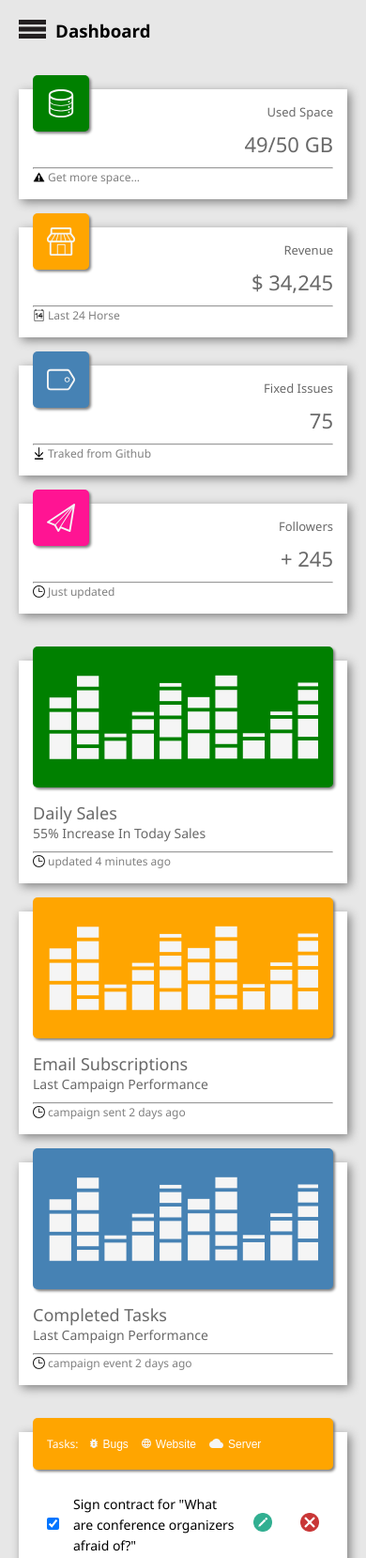
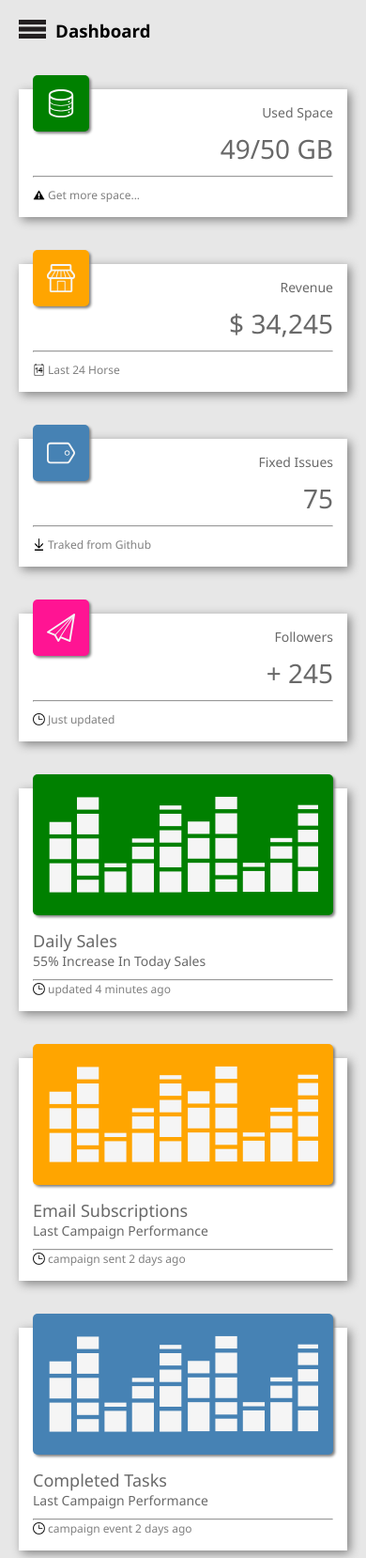
Before and after one commit to DriftHTML/Ekzn_1, a plain HTML site: page index.html in a window 390 px wide and 2444 px high. Shown: the top 1658 px of the page at 94% size. Drawn offline with Linux system fonts and the light colour scheme.

Commit message:
Error correction

```diff
--- a/dashboard.css
+++ b/dashboard.css
@@ -17,18 +17,22 @@
     margin: 0;
     transition-duration: 1s;
 }
+.info hr {
+    margin-bottom: 10px;
+}
 .info p:nth-of-type(1) {
     text-transform: capitalize;
     text-align: right;
     color: dimgrey;
-    font-size: 13px;
+    font-size: 14px;
     margin-bottom: 10px;
 }
 .info p:nth-of-type(2) {
     text-transform: uppercase;
     text-align: right;
     color: dimgrey;
-    font-size: 22px;
+    font-size: 28px;
+    font-weight: 500;
     margin-bottom: 10px;
 }
 .info p:nth-of-type(3) {
@@ -105,7 +109,7 @@
     border-radius: 5px;
     background-image: url(pic/graphics.svg);
     background-repeat: no-repeat;
-    background-size: 90% 70%;
+    background-size: 90% 80%;
     background-position: 50% 50%;
     box-shadow: 2px 2px 3px grey;
 }
@@ -247,7 +251,7 @@
     .cards-info {
         grid-template-columns: repeat(2,1fr);
         grid-template-rows: repeat(2,auto);
-        row-gap: 30px;
+        row-gap: 50px;
     }
     .cards-task {
         grid-template-columns: 1fr;
@@ -261,6 +265,9 @@
     }
     .table-graph {
         height: 130px;
+    }
+    .table-graph {
+        background-size: 90% 60%;
     }
 }
 @media screen and (max-width: 799px) {
@@ -286,7 +293,7 @@
     .cards-statistic {
         grid-template-columns: 1fr;
         grid-template-rows: repeat(3,auto);
-        row-gap: 30px;
+        row-gap: 50px;
     }
 }
 @media screen and (min-width: 501px) and (max-width: 649px) {
@@ -295,14 +302,14 @@
     }
     .table-graph {
         height: 200px;
-        background-size: 80% 70%;
+        background-size: 80% 95%;
     }
 }
 @media screen and (max-width: 500px) {
     .cards-info {
         grid-template-columns: 1fr;
         grid-template-rows: repeat(4,auto);
-        row-gap: 30px;
+        row-gap: 50px;
     }
     .statistic {
         padding: 150px 15px 15px;
@@ -331,9 +338,12 @@
         font-size: 13px;
     }
     .image-stat-menu p:last-child {
-        font-size: 12px;
+        font-size: 14px;
     }
     .task-list-row label {
         font-size: 14px;
     }
+    .task-list-row img {
+        margin: 0 5px;
+    }
 }
--- a/style.css
+++ b/style.css
@@ -80,7 +80,7 @@ nav > ul > li a:hover {
     transition-duration: 0.8s;
 }
 
-/* Активный пункт */
+/* Активный пункт меню */
 nav > ul > li.active a {
     color: white;
     background-color: crimson;
@@ -139,7 +139,5 @@ footer > div > ul a:hover {
         transition-duration: 0.5s;
         flex-direction: column;
         justify-content: center;
-        /* align-items: center; */
-        /* margin-bottom: 10px; */
     }
 }
--- a/user_profile/UserProfile.css
+++ b/user_profile/UserProfile.css
@@ -27,7 +27,6 @@
     box-shadow: 2px 2px 3px grey;
 }
 .forms-top {
-    /* height: 55px; */
     left: 15px;
     top: -15px;
     background-color: crimson;
```
Also changed, not shown: user_profile/UserProfile.html (+1 -1 lines).
